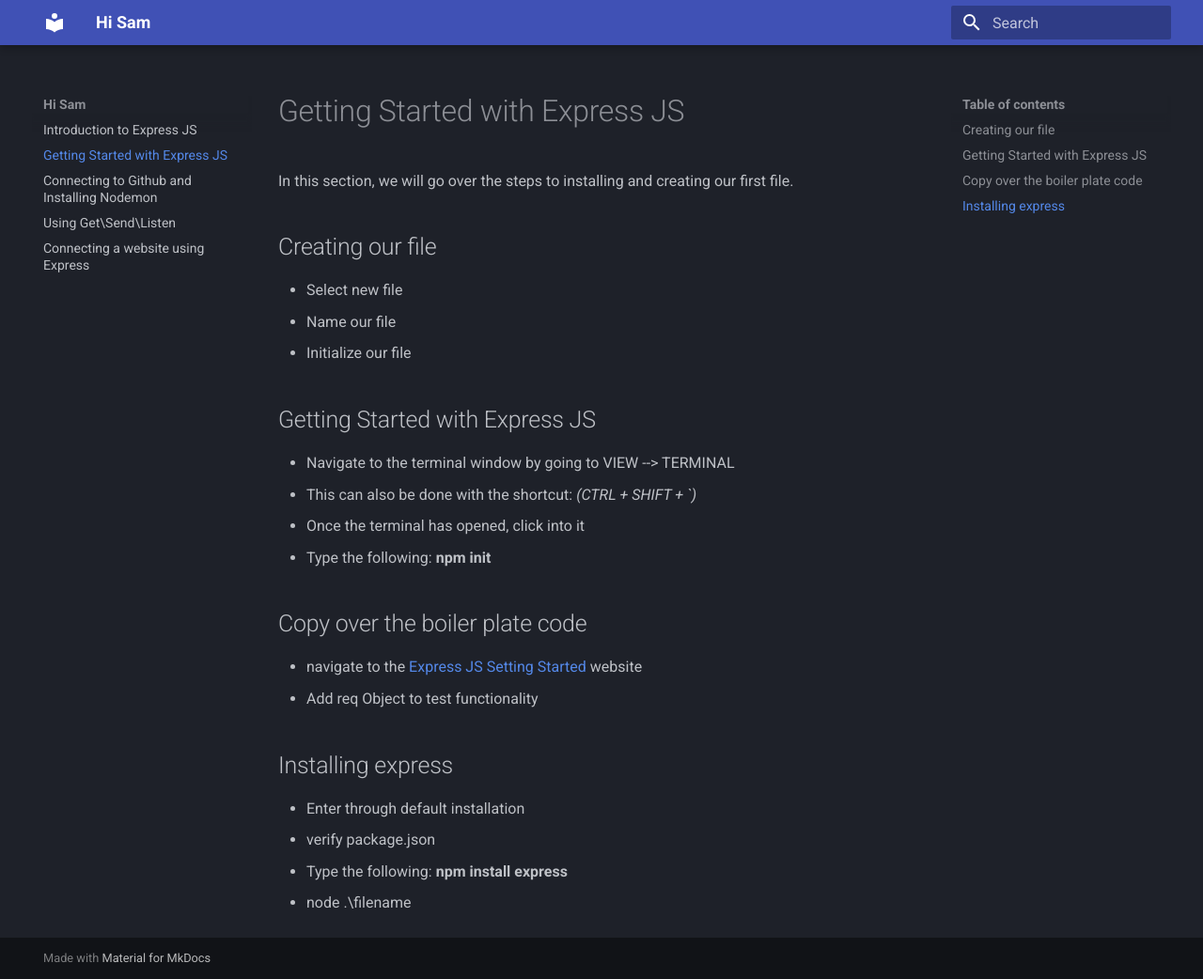
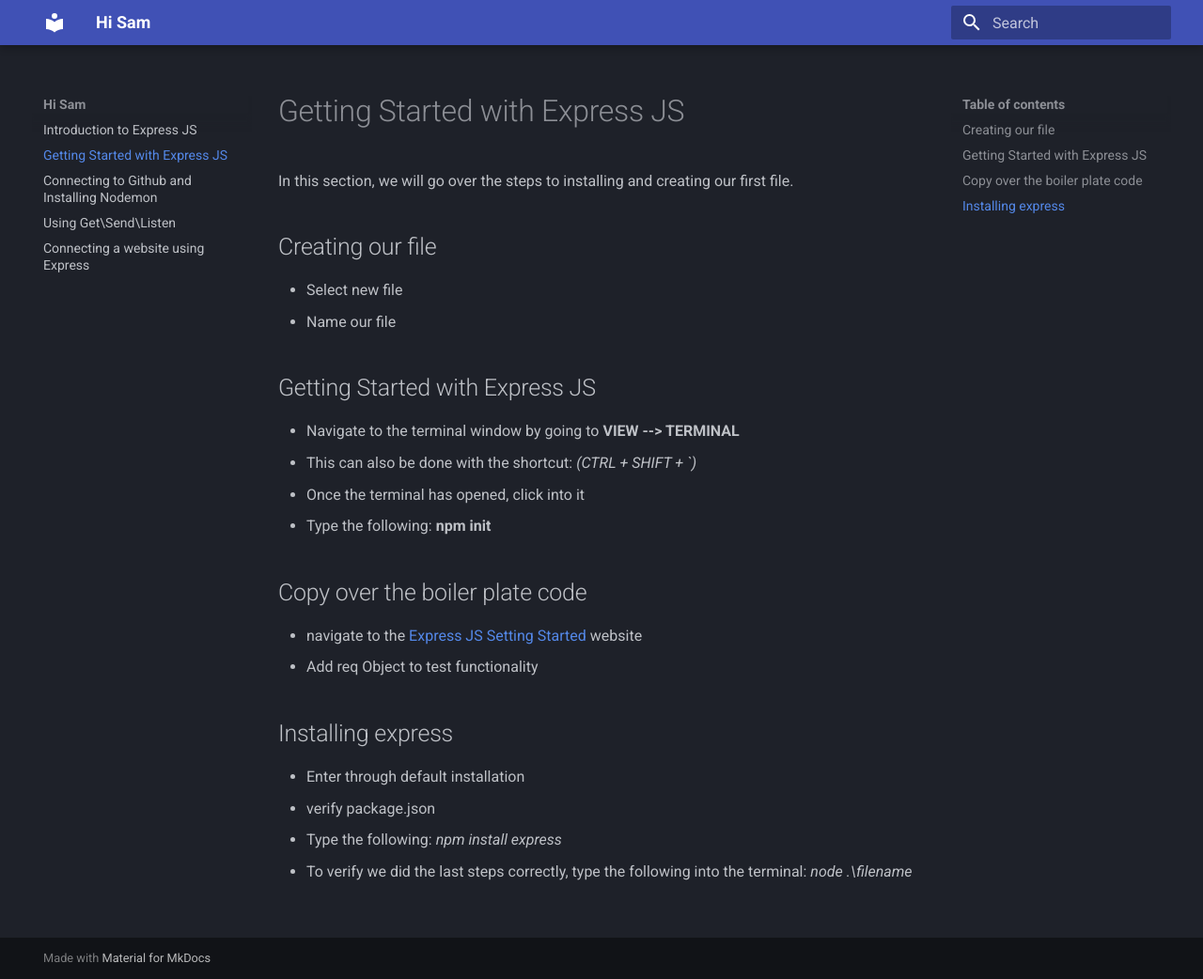
Before and after one commit to NBSutton98/COM-Documentation, an MkDocs documentation site: the page built from docs/task1.md, in a window 1280 px wide and 1042 px high. Shown: the whole window at 94% size. Built offline with MkDocs 1.6.1 and Material for MkDocs 9.7.7, drawn with Linux system fonts in a browser that asks for light colours.

Commit message:
Update task1.md

```diff
--- a/docs/task1.md
+++ b/docs/task1.md
@@ -6,10 +6,9 @@
 ## Creating our file
 - Select new file
 - Name our file
-- Initialize our file
 
 ## Getting Started with Express JS
-- Navigate to the terminal window by going to VIEW --> TERMINAL
+- Navigate to the terminal window by going to **VIEW --> TERMINAL**
   - This can also be done with the shortcut: *(CTRL + SHIFT + `)*
 - Once the terminal has opened, click into it
 - Type the following: **npm init**
@@ -22,5 +21,5 @@
 ## Installing express
 - Enter through default installation
 - verify package.json
-- Type the following: **npm install express**
-- node .\filename
+- Type the following: *npm install express*
+- To verify we did the last steps correctly, type the following into the terminal: *node .\filename*
```
